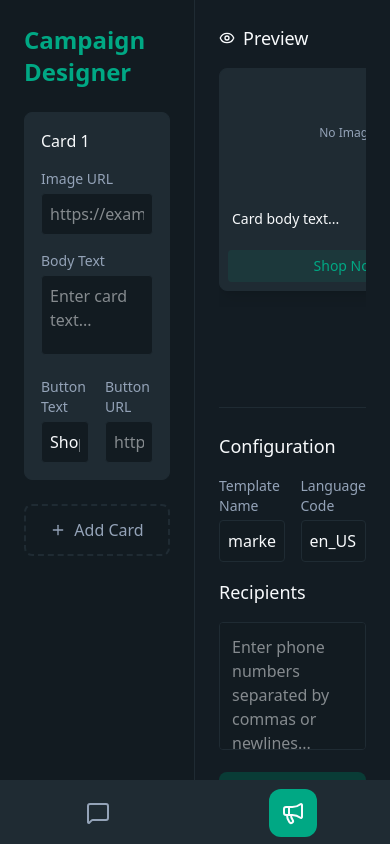
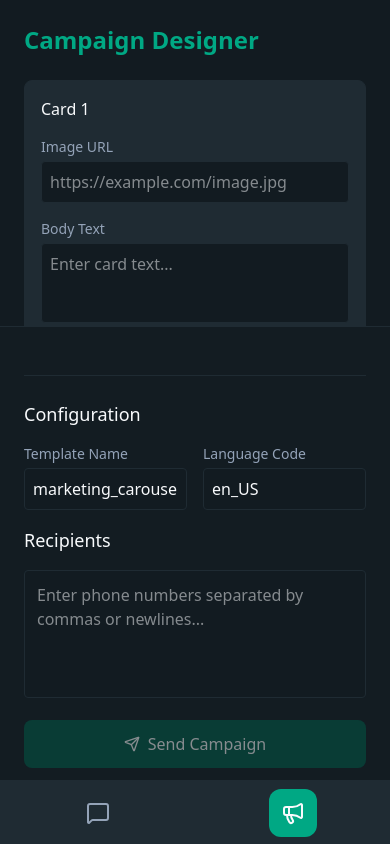
Before and after one commit to transformixdeploy/whatsapp_chatbot, a Next.js app: page / in a window 390 px wide. Both pictures are taken after a click on the button 292 px from the left and 812 px from the top of the page. Built offline with nearby package versions, Linux system fonts and the light colour scheme; no server answers; the database is empty.

Commit message:
Make Campaign page responsive

```diff
--- a/app/page.tsx
+++ b/app/page.tsx
@@ -24,7 +24,7 @@ export default function Dashboard() {
                 <>
                     {/* Chat Sidebar (List) */}
                     <div className={cn(
-                        "flex-col border-r border-border bg-background",
+                        "flex-col border-r border-border bg-background pb-16 md:pb-0",
                         // Mobile: Full width, hidden if chat selected
                         selectedChatId ? "hidden md:flex md:w-80" : "flex w-full md:w-80"
                     )}>
@@ -42,7 +42,7 @@ export default function Dashboard() {
 
                     {/* Main Chat Area (Window) */}
                     <div className={cn(
-                        "flex-1 flex-col bg-background",
+                        "flex-1 flex-col bg-background pb-16 md:pb-0",
                         // Mobile: Full width, hidden if NO chat selected
                         selectedChatId ? "flex w-full" : "hidden md:flex"
                     )}>
--- a/components/campaign/CampaignBuilder.tsx
+++ b/components/campaign/CampaignBuilder.tsx
@@ -59,9 +59,9 @@ export function CampaignBuilder() {
     }
 
     return (
-        <div className="flex-1 flex h-full overflow-hidden">
+        <div className="flex-1 flex flex-col md:flex-row h-full overflow-hidden pb-16 md:pb-0">
             {/* Editor */}
-            <div className="w-1/2 border-r border-border p-6 overflow-y-auto">
+            <div className="w-full md:w-1/2 border-b md:border-b-0 md:border-r border-border p-6 overflow-y-auto">
                 <h2 className="text-2xl font-bold mb-6 text-accent">Campaign Designer</h2>
 
                 <div className="space-y-6">
@@ -134,7 +134,7 @@ export function CampaignBuilder() {
             </div>
 
             {/* Preview & Send */}
-            <div className="w-1/2 p-6 flex flex-col bg-muted/10">
+            <div className="w-full md:w-1/2 p-6 flex flex-col bg-muted/10 overflow-y-auto md:overflow-visible">
                 <div className="flex-1 overflow-y-auto mb-6">
                     <h3 className="text-lg font-medium mb-4 flex items-center gap-2">
                         <Eye className="w-4 h-4" /> Preview
```
